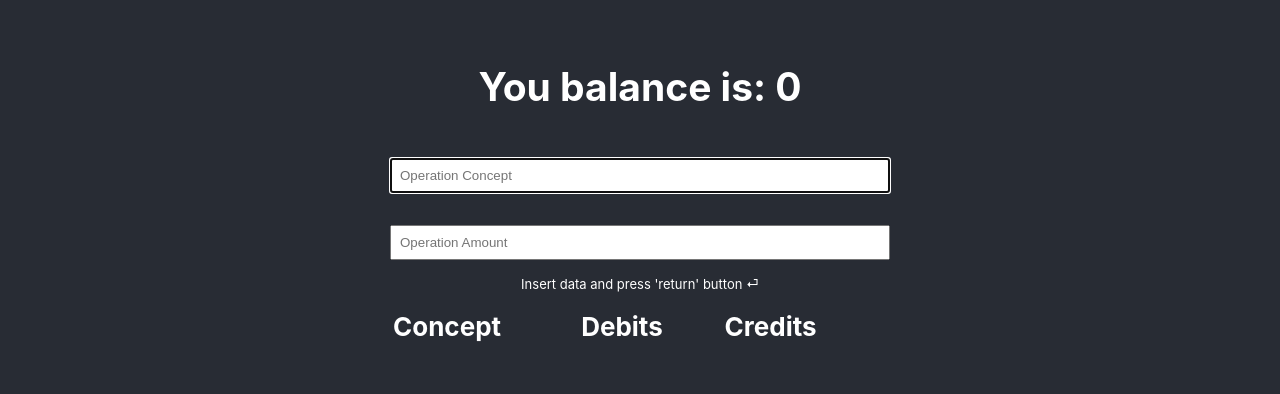
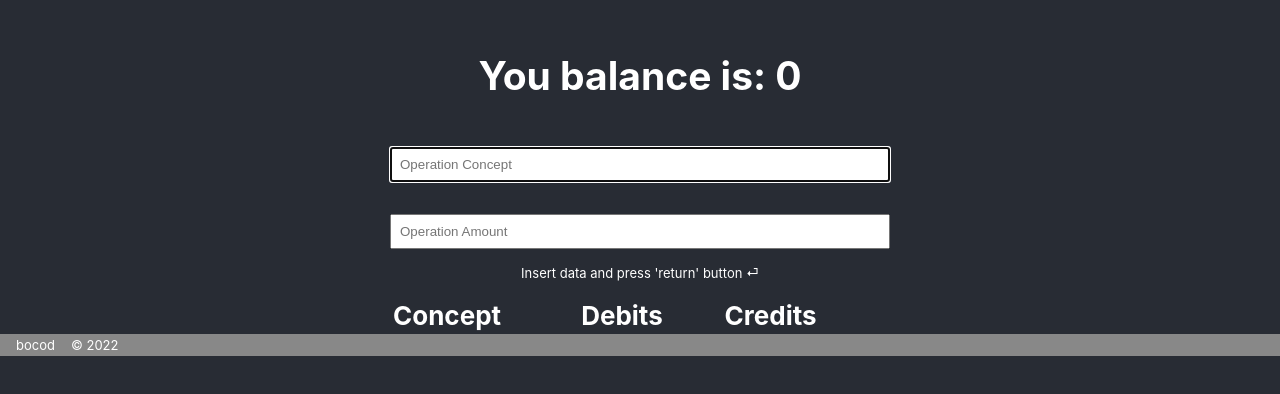
Before and after one commit to bocod/dailyCashBalanceSheet, a React (Create React App) app in the folder frontend/: page / in a window 1280 px wide. Shown: the part 212-606 px from the top of the page. Built offline with nearby package versions, Linux system fonts and the light colour scheme.

Commit message:
Added footer, other minor improvements, README with instructions

```diff
--- a/frontend/src/App.js
+++ b/frontend/src/App.js
@@ -1,7 +1,7 @@
-import logo from './logo.svg';
 import './App.css';
 import Navbar from './components/Navbar';
 import MainContent from './components/MainContent';
+import { Footer } from './components/Footer';
 
 function App() {
   return (
@@ -10,19 +10,7 @@ function App() {
 
         {/* <Navbar /> */}
         <MainContent />
-
-        {/* <img src={logo} className="App-logo" alt="logo" />
-        <p>
-          Edit <code>src/App.js</code> and save to reload.
-        </p>
-        <a
-          className="App-link"
-          href="https://reactjs.org"
-          target="_blank"
-          rel="noopener noreferrer"
-        >
-          Learn React
-        </a> */}
+        <Footer />
 
       </header>
     </div>
--- /dev/null
+++ b/frontend/src/components/Footer.js
@@ -0,0 +1,15 @@
+import React from "react";
+import '../css/Footer.css'
+
+export function Footer () {
+    const developer = 'bocod';
+    const year = 2022;
+    const devrepo = 'https://github.com/bocod';
+
+    return (
+        <footer>
+            <p><a href={devrepo}>{developer}</a></p>
+            <p>&copy; {year}</p>
+        </footer>
+    )
+}
--- a/frontend/src/components/MainContent.js
+++ b/frontend/src/components/MainContent.js
@@ -27,12 +27,6 @@ function MainContent() {
             localStorage.setItem(KEY, JSON.stringify(movements))
         }, [movements]
     )
-
-    let errorValidation = (msg) => {
-        return (
-            <p>{msg}</p>
-        )
-    };
 
     // When an amount is entered, first check if the key is 'Enter', then check if the value is not empty, !empty the state is updated
     const handleAmount = (e) => {
@@ -153,9 +147,9 @@ function MainContent() {
                 <article className="dataEntry">
 
                     <span id="conceptError" className="inputError"></span>
-                    <input  autoFocus type='text' ref={newConcept} placeholder='Operation Concept' onKeyDown={handleConcept}></input>
+                    <input  autoFocus type='text' ref={newConcept} placeholder='Operation Concept' onKeyDown={handleConcept} required></input>
                     <span id="amountError" className="inputError"></span>
-                    <input type='number' ref={newMovement} placeholder='Operation Amount' onKeyDown={handleAmount}></input>
+                    <input type='number' ref={newMovement} placeholder='Operation Amount' onKeyDown={handleAmount} required></input>
 
                     <sup>Insert data and press 'return' button ⏎</sup>
                 </article>
--- /dev/null
+++ b/frontend/src/css/Footer.css
@@ -0,0 +1,20 @@
+
+footer {
+    width: 100%;
+    font-size: small;
+    padding: 3px 0;
+    display: flex;
+    flex-direction: row;
+    background-color: #888;
+}
+
+footer p {
+    margin: 0;
+    color: #fff;
+    padding-left: 1rem;
+}
+
+footer a {
+    text-decoration: none;
+    color: #fff;
+}
--- a/frontend/src/css/MainContent.css
+++ b/frontend/src/css/MainContent.css
@@ -39,3 +39,11 @@ table thead th .tableConcept {
 table thead th .tableAmount {
     width: 25%;
 }
+
+table tbody button {
+    background-color: transparent;
+    padding: none;
+    margin: none;
+    border: none;
+    font-size: 1.15rem;
+}
```
Also changed, not shown: frontend/src/components/Debits.js (added, +13 -0 lines), 2 other files (tests, documents, lock files or other folders).
